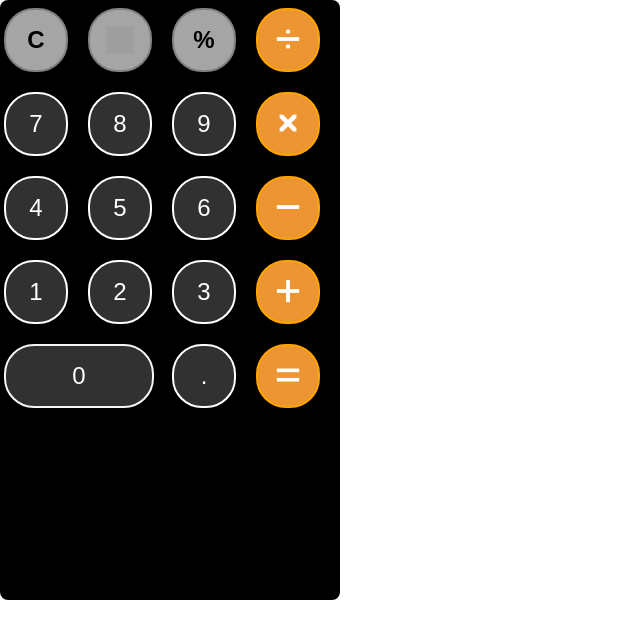
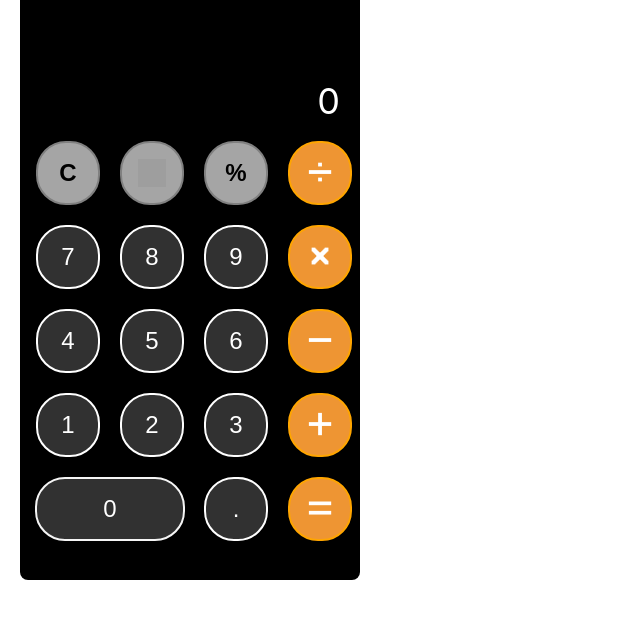
Before and after one commit to RamanSB/iPhoneCalculator, a React (Create React App) app: page / in a window 1280 px wide. Shown: the top 638 px of the page, without its empty margins (0-640 px from the left). Built offline with nearby package versions, Linux system fonts and the light colour scheme; grey boxes are pictures that could not be loaded.

Commit message:
UI Complete, focusing on adding state

```diff
--- a/src/App.css
+++ b/src/App.css
@@ -1,47 +1,31 @@
-/* .App {
-  text-align: center;
+.calculator-base {
+  width: 340px;
+  height: 580px;
+  max-height: 580px;
+  background-color: black;
+  border-radius: 8px;
+  display:flex;
+  flex-direction: column;
+  margin-left: 20px;
 }
 
-.App-logo {
-  height: 40vmin;
-  pointer-events: none;
+.display {
+  min-height: 120px;
+  flex-grow: 1;
+  text-align: right;
+  position: relative;
+  background-color: black;
+  padding-right: 20px;
+  align-content: flex-end;
 }
 
-@media (prefers-reduced-motion: no-preference) {
-  .App-logo {
-    animation: App-logo-spin infinite 20s linear;
-  }
+.display > p {
+  color: white;
+  font-size: 36px;
+  position: relative;
+  top: 36px;
+  white-space: nowrap;
+  overflow: hidden;
+  display: block;
+  text-overflow: ellipsis;
 }
-
-.App-header {
-  background-color: #282c34;
-  min-height: 100vh;
-  display: flex;
-  flex-direction: column;
-  align-items: center;
-  justify-content: center;
-  font-size: calc(10px + 2vmin);
-  color: white;
-}
-
-.App-link {
-  color: #61dafb;
-}
-
-@keyframes App-logo-spin {
-  from {
-    transform: rotate(0deg);
-  }
-  to {
-    transform: rotate(360deg);
-  }
-} */
-
-.calculator-base {
-  width: 340px;
-  height: 600px;
-  background-color: black;
-  border-radius: 8px;
-  display: flex;
-  flex-direction: column;
-}
--- a/src/App.js
+++ b/src/App.js
@@ -1,36 +1,25 @@
+import React from 'react';
 import './App.css';
 import OperandButton from './Keypad.js';
 import {Operands, NumberButton, SpecialButton, Keypad} from './Keypad.js';
 
+const reducer = (state, action) => {
+  console.log(`[App.js] reducer: ${state} ${action}`);
+}
+
+
+
+
+
 function App() {
+  const [state, dispatch] = React.useReducer(reducer, 0);
 
   return (
     <CalculatorBase>
-      {/*<img src="logo192.png"/>*/}
-
-    {/*  <OperandButton operandType={Operands.DIVIDE}/>
-      <OperandButton operandType={Operands.MULTIPLY}/>
-      <OperandButton operandType={Operands.SUBTRACT}/>
-      <OperandButton operandType={Operands.ADD}/>
-      <OperandButton operandType={Operands.EQUAL}/>
-      <NumberButton>0</NumberButton>
-      <NumberButton>1</NumberButton>
-      <NumberButton>2</NumberButton>
-      <NumberButton>3</NumberButton>
-      <NumberButton>4</NumberButton>
-      <NumberButton>5</NumberButton>
-      <NumberButton>6</NumberButton>
-      <NumberButton>7</NumberButton>
-      <NumberButton>8</NumberButton>
-      <NumberButton>9</NumberButton>
-      <NumberButton>.</NumberButton>
-      <SpecialButton specialType="plus-minus"/>
-      <SpecialButton specialType="percentage">%</SpecialButton>
-      <SpecialButton specialType="cancel">C</SpecialButton>*/ }
-      <Keypad/>
+      <Display value={state}/>
+      <Keypad value={state} dispatch={dispatch}/>
     </CalculatorBase>
-  )
-
+  );
 }
 
 
@@ -42,5 +31,15 @@ const CalculatorBase = ({children}) => {
   )
 }
 
+function Display({value}){
+    const [display, setDisplay] = React.useState('Welcome');
+
+    return (
+      <div className="display">
+        <p>{value}</p>
+      </div>
+    );
+}
+
 
 export default App;
--- a/src/Keypad.js
+++ b/src/Keypad.js
@@ -10,8 +10,15 @@ const Operands = {
   EQUAL: "equal"
 };
 
+const SpecialFunctions = {
+  PERCENTAGE: "percentage",
+  PLUSORMINUS: "plus-or-minus",
+  CANCEL: "cancel"
+};
+
 const numbers = [0, 1, 2, 3, 4, 5, 6, 7, 8, 9];
 
+Object.freeze(SpecialFunctions);
 Object.freeze(Operands);
 
 const OperandButton = ({operandType}) => {
@@ -23,6 +30,9 @@ const OperandButton = ({operandType}) => {
   );
 }
 
+/*
+  0,1,2,3,4,5,6,7,8,9,.
+*/
 const NumberButton = ({children}) => {
   console.log(`[NumberButtons] children: ${children}`);
   let className = (children == 0 ? 'number-button-zero' : 'number-button');
@@ -39,19 +49,19 @@ const NumberButton = ({children}) => {
 const SpecialButton = ({specialType, children}) => {
   console.log(`[SpecialButton] Children: ${specialType}`);
   return (
-    <button className="special-button" onClick={()=>{console.log(`[SpecialButton] clicked`);}}>
+    <button className="special-button" onClick={()=>{console.log(`[SpecialButton] clicked ${specialType}`);}}>
       {children ? children : <img className="special-image" src={`icons8-plus-minus-30px.png`}/>}
     </button>
   );
 }
 
-function Keypad(){
+function Keypad({value, dispatch}){
   return (
     <div id="keypad">
-      <SpecialButton specialType="cancel">C</SpecialButton>
-      <SpecialButton specialType="plus-minus"/>
-      <SpecialButton specialType="percentage">%</SpecialButton>
-      <OperandButton operandType="divide">%</OperandButton>
+      <SpecialButton specialType={SpecialFunctions.CANCEL}>C</SpecialButton>
+      <SpecialButton specialType={SpecialFunctions.PLUSORMINUS}/>
+      <SpecialButton specialType={SpecialFunctions.PERCENTAGE}>%</SpecialButton>
+      <OperandButton operandType={Operands.DIVIDE}/>
       <NumberButton>7</NumberButton>
       <NumberButton>8</NumberButton>
       <NumberButton>9</NumberButton>
--- a/src/keypad-styles.css
+++ b/src/keypad-styles.css
@@ -1,6 +1,7 @@
 .operand-button {
   width: 64px;
   height: 64px;
+  margin: auto;
   background-color: #EE9533;
   border-radius: 30px;
   border: 2px solid orange;
@@ -14,6 +15,7 @@
 .special-button {
   width: 64px;
   height: 64px;
+  margin: auto;
   border-radius: 30px;
   border: 0.1em solid gray;
   background-color: #a5a5a5;
@@ -33,6 +35,7 @@
   width: 64px;
   height: 64px;
   border-radius: 30px;
+  margin: auto;
   border: 0.1em solid white;
   background-color: #313131;
   color: white;
@@ -42,6 +45,7 @@
 .number-button-zero {
   width: 150px;
   height: 64px;
+  margin: auto;
   border-radius: 30px;
   border: 0.1em solid whitesmoke;
   background-color: #313131;
@@ -52,11 +56,12 @@
 }
 
 #keypad {
+  flex-grow: 3;
   display: grid;
   grid-template-columns: 80px 80px 80px 80px;
   grid-template-rows: 84px 84px 84px 84px 84px;
   column-gap: 4px;
-  row-gap: -4px;
   padding: 8px 8px;
-  justify-content: center;
+  align-items: end;
+  background-color: #black;
 }
```
